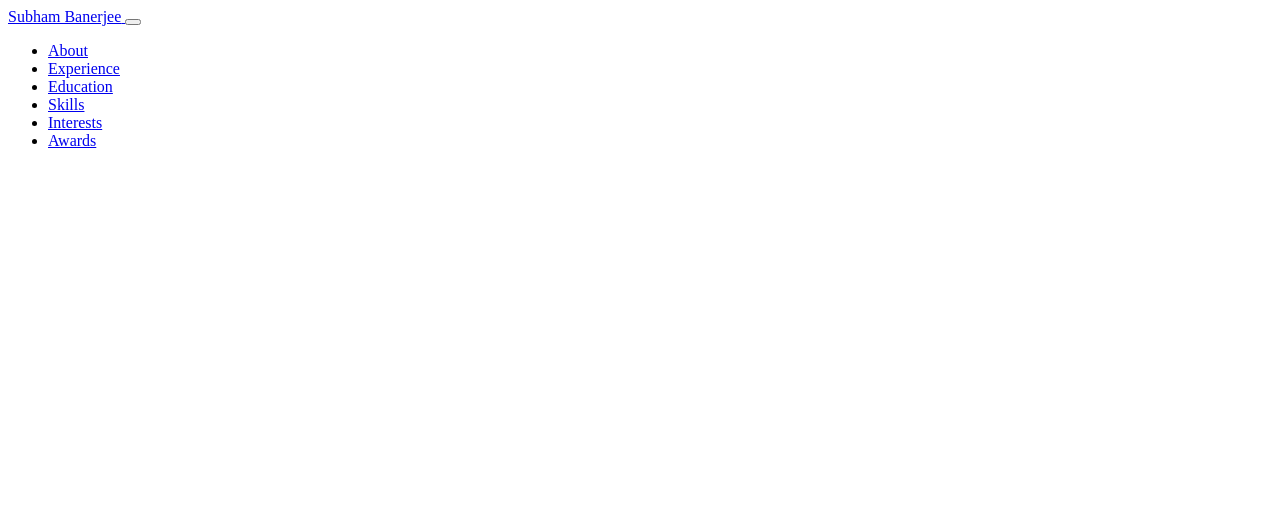
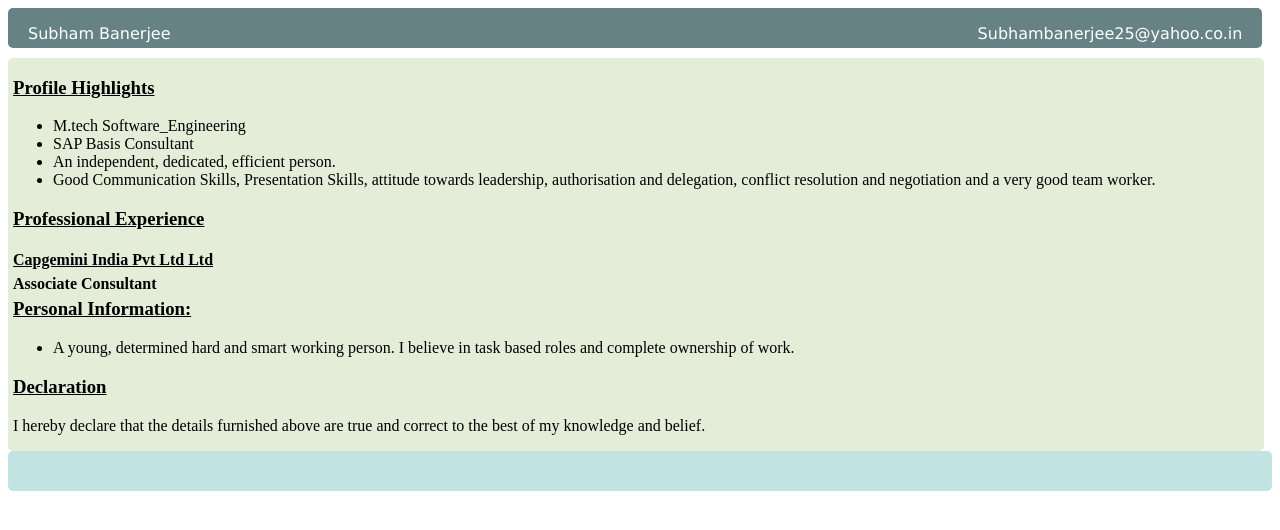
Before and after one commit to Subham-Banerjee/Subham-Banerjee.github.io, a plain HTML site: page index.html in a window 1280 px wide. Drawn offline with Linux system fonts and the light colour scheme.

Commit message:
Update index.html

```diff
--- a/index.html
+++ b/index.html
@@ -1,29 +1,159 @@
-<!DOCTYPE html>
-<html lang="en-US">
-  <head>
-    <meta charset="utf-8" />
-        <meta name="viewport" content="width=device-width, initial-scale=1, shrink-to-fit=no" />
-        <meta name="description" content="" />
-        <meta name="author" content="" />
-        <title>Resume - Start Bootstrap Theme</title>
-  </head>
-  <body id="page-top">
-        <!-- Navigation-->
-        <nav class="navbar navbar-expand-lg navbar-dark bg-primary fixed-top" id="sideNav">
-            <a class="navbar-brand js-scroll-trigger" href="#page-top">
-                <span class="d-block d-lg-none">Subham Banerjee</span>
-            </a>
-            <button class="navbar-toggler" type="button" data-toggle="collapse" data-target="#navbarSupportedContent" aria-controls="navbarSupportedContent" aria-expanded="false" aria-label="Toggle navigation"><span class="navbar-toggler-icon"></span></button>
-            <div class="collapse navbar-collapse" id="navbarSupportedContent">
-                <ul class="navbar-nav">
-                    <li class="nav-item"><a class="nav-link js-scroll-trigger" href="#about">About</a></li>
-                    <li class="nav-item"><a class="nav-link js-scroll-trigger" href="#experience">Experience</a></li>
-                    <li class="nav-item"><a class="nav-link js-scroll-trigger" href="#education">Education</a></li>
-                    <li class="nav-item"><a class="nav-link js-scroll-trigger" href="#skills">Skills</a></li>
-                    <li class="nav-item"><a class="nav-link js-scroll-trigger" href="#interests">Interests</a></li>
-                    <li class="nav-item"><a class="nav-link js-scroll-trigger" href="#awards">Awards</a></li>
-                </ul>
-            </div>
-        </nav>
-  </body>
+<html>
+ <head>
+   <style>div
+{
+    border-radius: 5px;
+    }
+#header
+{
+    position: fixed;
+    z-index: 1;
+    height:40px;
+    width: 98%;
+    background-color: #668284;
+    margin-bottom: 10px
+    }
+
+#name {
+    float:left;
+	margin-left: 20px;
+	padding-bottom: 10px;
+	font-size: 16px;
+	font-family: Verdana, sans-serif;
+	color: #ffffff;
+}
+
+#email{
+    float:right;
+    margin-right: 20px;
+	padding-bottom: 10px;
+	font-size: 16px;
+	font-family: Verdana, sans-serif;
+	color: #ffffff;
+}
+
+#contact
+{
+    margin-left:45%;
+    padding-bottom: 10px;
+	font-size: 16px;
+	font-family: Verdana, sans-serif;
+	color: #ffffff;
+    }
+
+a:hover {
+    font-weight: bold;
+}
+
+.right
+{
+    float: left;
+    margin-top: 50px;
+    padding-left:5px;
+    /*margin-right: -10px;
+    margin-left: 14%;*/
+    height: auto;
+    width: 99%;
+    background-color: #E3EDD8;
+    }
+
+/*.left
+{
+    float: left;
+    margin-top: 50px;
+    /*margin-right: -90px;
+    height: relative;
+    width: 10%;
+    background-color: #4160E8;
+    }*/
+
+#footer
+{
+    height:40px;
+    clear:both;
+    position: relative;
+    background-color: #C1E3E1;
+    }
+
+h3
+{
+    text-decoration: underline;
+    }
+
+#job-responsibilities
+{
+    padding: 1px;
+    }
+.job-title
+{
+    font-weight: bold;
+    }
+table
+{
+    border: 1px dashed black;
+    }
+td
+{
+    padding: 2px;
+    border: 1px solid #E88741;
+    }
+
+#course-name
+{
+    font-weight:bold;
+    }
+
+#company-name
+{
+    height:2px;
+    text-decoration:underline;
+    }
+#job-title
+{
+    height: 5px;
+    }
+.job-duration
+{
+    float:right;
+    }
+#heading
+{
+    font-weight:bold;
+    }
+   </style>
+<title></title>
+</head>
+<body>
+<div id="header">
+<p id="name">Subham Banerjee</p>
+         <a href="mailto:Subhambanerjee25@yahoo.co.in" target="_blank"><p id="email">Subhambanerjee25@yahoo.co.in</p></a>
+     </div>
+     <div class="left">
+     </div>
+     <div class="right">
+            <h3>Profile Highlights</h3>
+            <p>
+            <ul>
+                <li>M.tech Software_Engineering</li>
+                <li>SAP Basis Consultant</li>
+                <li>An independent, dedicated, efficient person.</li>
+                <li>Good Communication Skills, Presentation Skills, attitude towards leadership, authorisation and delegation, conflict resolution and negotiation and a very good team worker.</li></ul>
+            </p>
+            <h3>Professional Experience</h3>
+            <h4 id="company-name">Capgemini India Pvt Ltd Ltd</h4>
+            <p id="job-title"><strong>Associate Consultant</strong></p>
+            </p>
+            <h3>Personal Information:</h3>
+            <p>
+            <ul>
+                <li>
+                A young, determined hard and smart working person. I believe in task based roles and complete ownership of work.
+		</li></ul>
+              </p>
+            <h3>Declaration</h3>
+            <p>
+            I hereby declare that the details furnished above are true and correct to the best of my knowledge and belief.</p>
+     </div>
+     <div id="footer"></div>
+    </body>
 </html>
```
